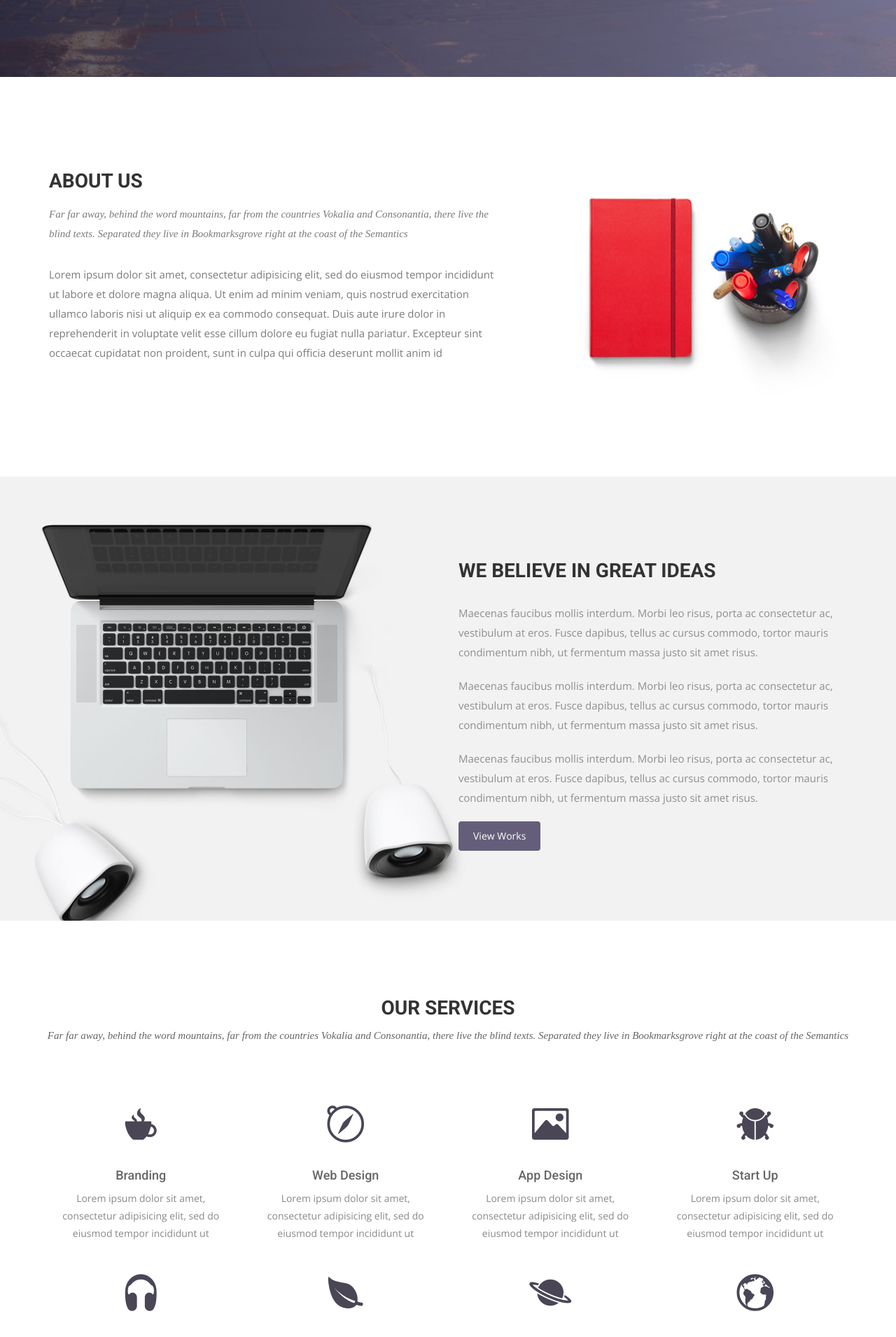
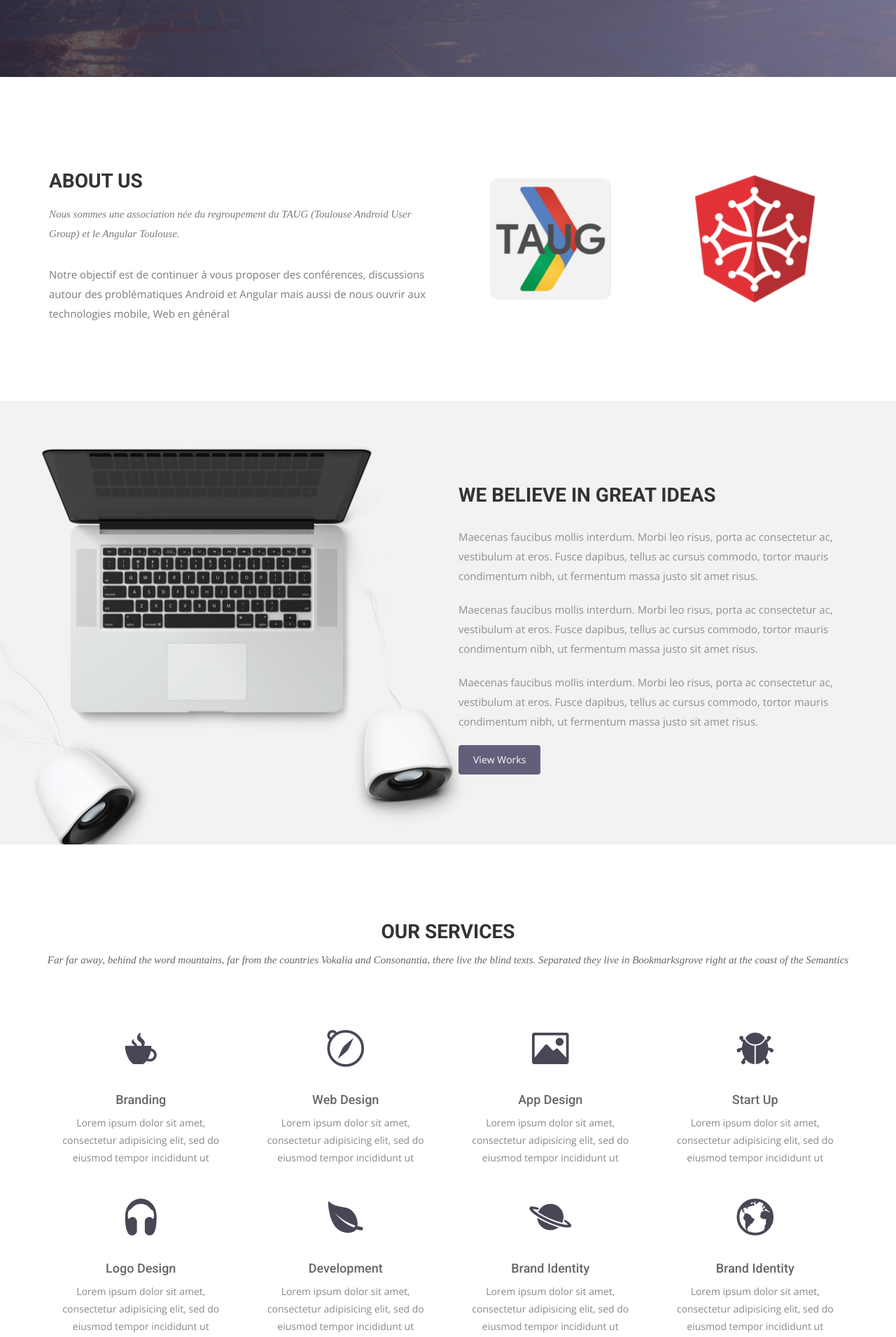
Before and after one commit to GDGToulouse/site-web, a Jekyll site: the page built from index.html, in a window 1280 px wide. Shown: the part 855-2766 px from the top of the page at 70% size. Built offline with Jekyll 4.4.1, drawn with Linux system fonts in a browser that asks for light colours; nearby versions of some CDN libraries; some web fonts are replaced.

Commit message:
Added taug & Angular logo in the FP, updated events styles

```diff
--- a/css/airspace.css
+++ b/css/airspace.css
@@ -150,8 +150,8 @@ font header .navbar-default .navbar-nav li a:hover {
   padding-top: 20px;
 }
 #intro .block img {
-  padding-left: 40px;
   width: 100%;
+  padding: 40px;
 }
 #intro .section-title {
   margin-bottom: 0px;
--- a/css/style.css
+++ b/css/style.css
@@ -72,6 +72,18 @@
   padding: 20px;
 }
 
+#events img {
+  max-height: 100px;
+}
+
+#events p{
+  line-height: 20px;
+  margin: 0 0 5px;
+}
+
+#events a {
+   font-size : 20px;
+}
 @media (min-width: 768px) {
   .post-area .col-date{
     max-width: 150px;
--- a/index.html
+++ b/index.html
@@ -24,20 +24,25 @@ permalink: /
 <section id="intro">
   <div class="container">
     <div class="row">
-      <div class="col-md-7 col-sm-12">
+      <div class="col-md-6 col-sm-12">
         <div class="block">
           <div class="section-title">
             <h2>About Us</h2>
-            <p>Far far away, behind the word mountains, far from the countries Vokalia and Consonantia, there live the blind texts. Separated they live in Bookmarksgrove right at the coast of the Semantics</p>
+            <p>Nous sommes une association née du regroupement du TAUG (Toulouse Android User Group) et le Angular Toulouse. </p>
           </div>
-          <p>Lorem ipsum dolor sit amet, consectetur adipisicing elit, sed do eiusmod tempor incididunt ut labore et dolore magna aliqua. Ut enim ad minim veniam, quis nostrud exercitation ullamco laboris nisi ut aliquip ex ea commodo consequat. Duis aute irure dolor in reprehenderit in voluptate velit esse cillum dolore eu fugiat nulla pariatur. Excepteur sint occaecat cupidatat non proident, sunt in culpa qui officia deserunt mollit anim id </p>
+          <p>Notre objectif est de continuer à vous proposer des conférences, discussions autour des problématiques Android et Angular mais aussi de nous ouvrir aux technologies mobile, Web en général</p>
         </div>
       </div><!-- .col-md-7 close -->
-      <div class="col-md-5 col-sm-12">
+      <div class="col-md-3 col-sm-12">
         <div class="block">
-          <img src="img/wrapper-img.png" alt="Img">
+          <img src="img/logo-taug.png" alt="Img">
         </div>
-      </div><!-- .col-md-5 close -->
+      </div><!-- .col-md-3 close -->
+      <div class="col-md-3 col-sm-12">
+        <div class="block">
+          <img src="img/logo-angular-toulouse.png" alt="Img">
+        </div>
+      </div><!-- .col-md-3 close -->
     </div>
   </div>
 </section>
```
Also changed, not shown: img/logo-angular-toulouse.png (added), img/logo-taug.png (added).
